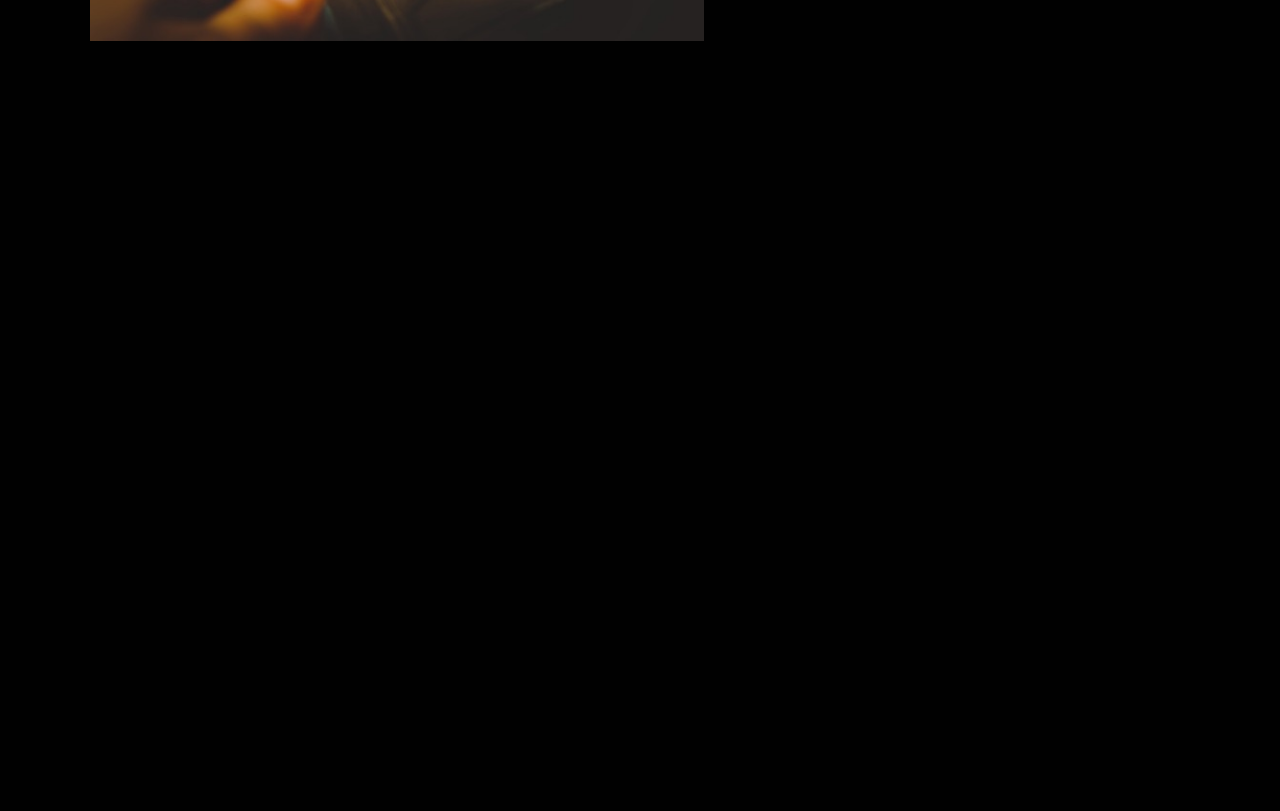
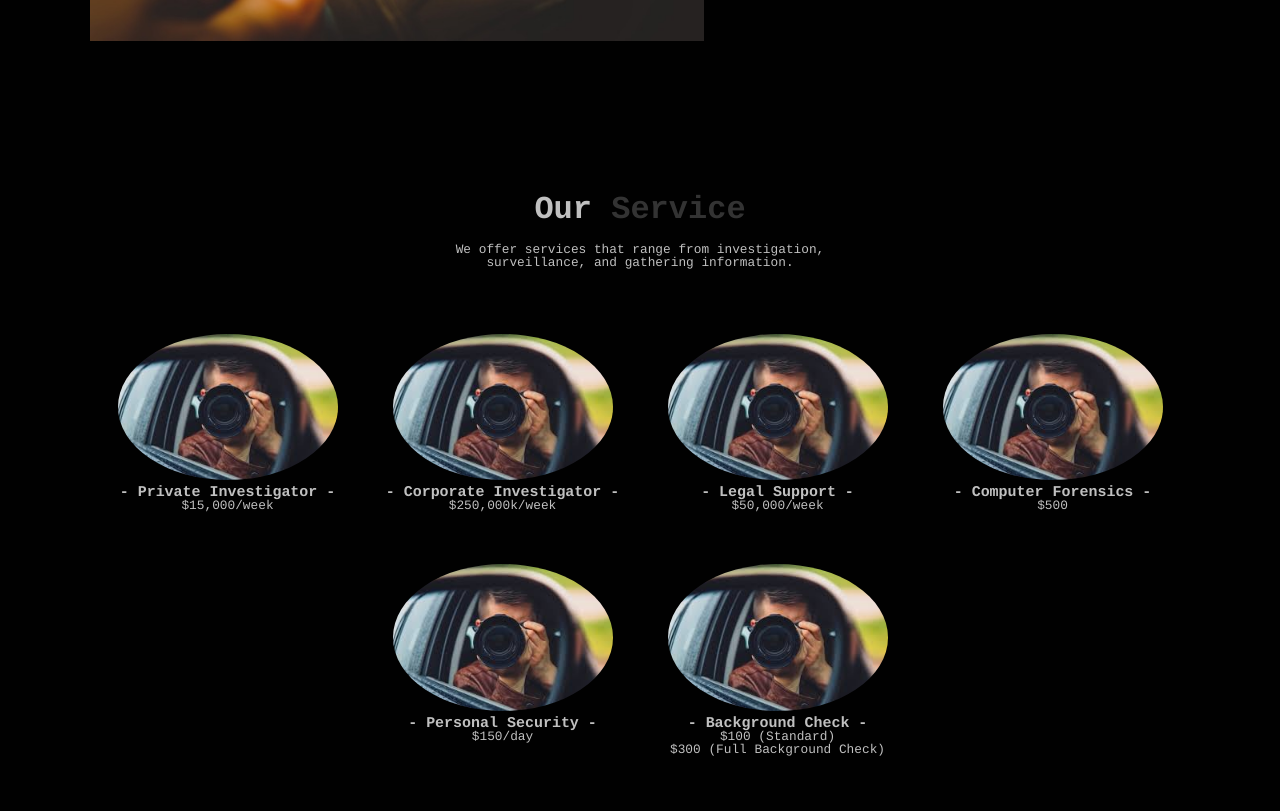
Before and after one commit to Ocpcgo/Detective-Agency-Webpage-project, a plain HTML site: page index.html in a window 1280 px wide. Shown: the part 1366-2177 px from the top of the page. Before the commit the page ends 2000 px from the top, so only its background shows below. Drawn offline with nearby package versions, Linux system fonts and the light colour scheme.

Commit message:
Menu section

```diff
--- a/css/style.css
+++ b/css/style.css
@@ -17,7 +17,7 @@ body {
     font-family: 'Courier', sans-serif;
     background-color: var(--bg);
     color: #C0C0C0;
-    min-height: 2000px;
+    min-height: 3000px;
 }
 
 /* Navbar */
@@ -136,17 +136,17 @@ body {
 
 /* About section */
 
-.about {
+.about, .menu {
     padding: 10rem 7% 1.4rem;
 }
 
-.about h2 {
+.about h2, .menu h2 {
     text-align: center;
     font-size: 2.5rem;
     margin-bottom: 2.5rem;
 }
 
-.about h2 span {
+.about h2 span, .menu h2 span {
     color: var(--primary);
 }
 
@@ -179,6 +179,41 @@ body {
 }
 
 /* About section end */
+
+/* Menu section */
+
+.menu h2 {
+    margin-bottom: 1.3rem;
+}
+.menu p {
+    text-align: center;
+    max-width: 30rem;
+    margin: auto;
+    font-weight: 100;
+    line-height: 1;
+}
+
+
+.menu .row {
+    display: flex;
+    flex-wrap: wrap;
+    margin-top: 5rem;
+    justify-content: center;
+}
+
+.menu .row .menu-card {
+    text-align: center;
+    padding-bottom: 4rem;
+}
+
+.menu .row .menu-card img {
+    border-radius: 50%;
+    width: 80%;
+}
+
+.menu .row .menu-card .menu-card-title {
+    margin-top: 1rem auto 1rem;
+}
 
 /* Media queries start */
 /* Laptop */
@@ -245,6 +280,10 @@ body {
         margin-top: 1rem;
         font-size: 2rem;
     }
+
+    .menu p {
+        font-size: 1.2rem;
+    }
 }
 /* Handphone */
 @media (max-width: 450px){
--- a/index.html
+++ b/index.html
@@ -64,12 +64,62 @@
                 <p>Lorem ipsum dolor sit amet
                     consectetur adipisicing elit.
                     Eos, quam.</p>
+            </div>
+        </div>
+    </section>
+    <!-- About section end -->
 
+    <!-- Menu section -->
+
+    <section id="menu" class="menu">
+        <h2>Our <span>Service</span></h2>
+        <p>We offer services that range from investigation,
+            surveillance, and gathering information.
+        </p>
+
+        <div class="row">
+            <div class="menu-card">
+                <img src="img/menu/private-investigator.jpg"
+                alt="Private Investigator" class="menu-card-img">
+                <h3 class="menu-card-title">- Private Investigator -</h3>
+                <p class="menu-card-price">$15,000/week</p>
+            </div>
+            <div class="menu-card">
+                <img src="img/menu/private-investigator.jpg"
+                alt="Corporate investigation" class="menu-card-img">
+                <h3 class="menu-card-title">- Corporate Investigator -</h3>
+                <p class="menu-card-price">$250,000k/week</p>
+            </div>
+            <div class="menu-card">
+                <img src="img/menu/private-investigator.jpg"
+                alt="Legal Support" class="menu-card-img">
+                <h3 class="menu-card-title">- Legal Support -</h3>
+                <p class="menu-card-price">$50,000/week</p>
+            </div>
+            <div class="menu-card">
+                <img src="img/menu/private-investigator.jpg"
+                alt="Computer Forensics" class="menu-card-img">
+                <h3 class="menu-card-title">- Computer Forensics -</h3>
+                <p class="menu-card-price">$500</p>
+            </div>
+            <div class="menu-card">
+                <img src="img/menu/private-investigator.jpg"
+                alt="Personal Security" class="menu-card-img">
+                <h3 class="menu-card-title">- Personal Security -</h3>
+                <p class="menu-card-price">$150/day</p>
+            </div>
+            <div class="menu-card">
+                <img src="img/menu/private-investigator.jpg"
+                alt="Background Check" class="menu-card-img">
+                <h3 class="menu-card-title">- Background Check -</h3>
+                <p class="menu-card-price">$100 (Standard)</p>
+                <p class="menu-card-price">$300 (Full Background Check)</p>
             </div>
         </div>
     </section>
 
-    <!-- About section end -->
+    <!-- Menu section end -->
+
     <!-- Icon -->
     <script>
         feather.replace()
```
Also changed, not shown: img/menu/private-investigator.jpg (added).
